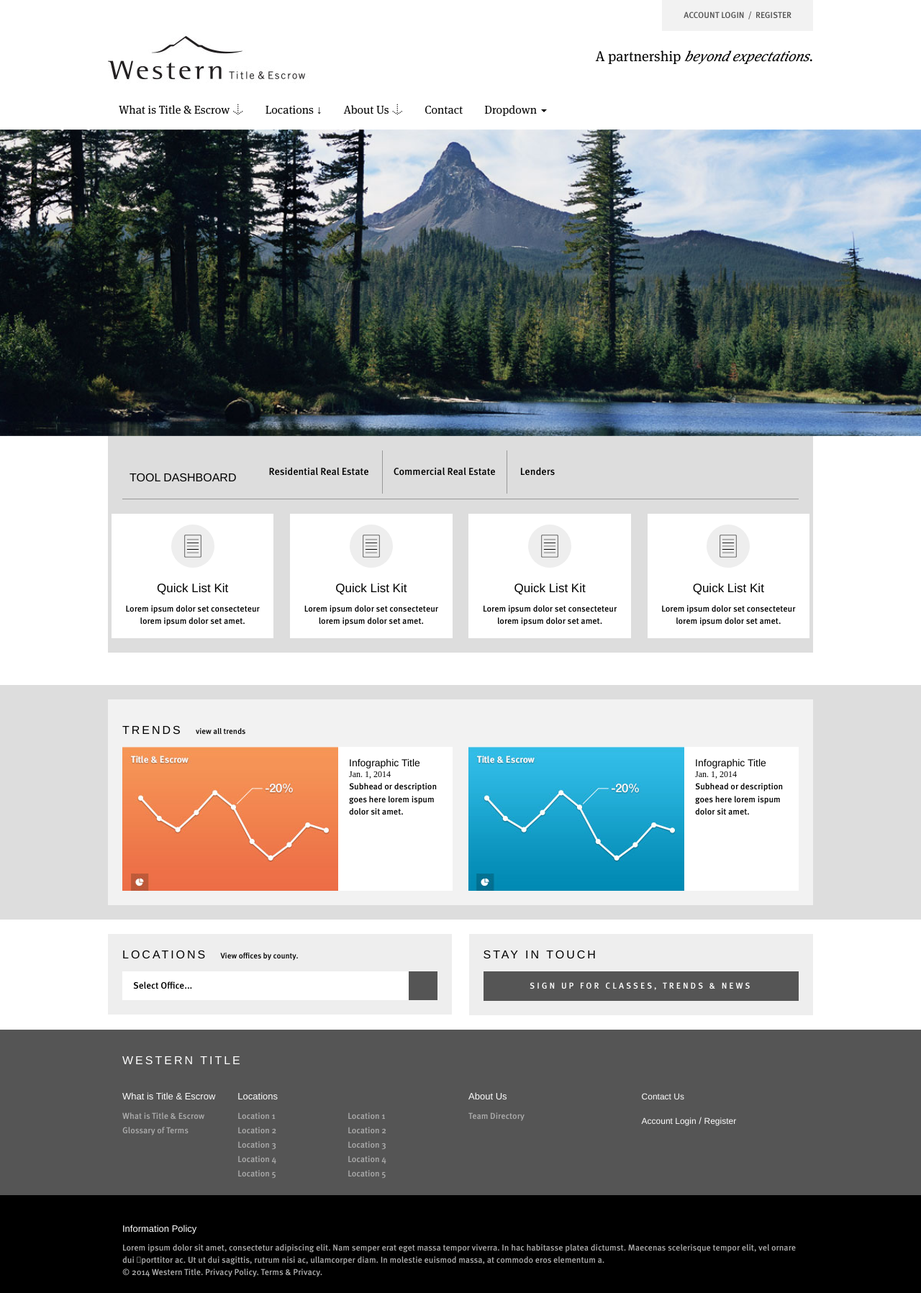
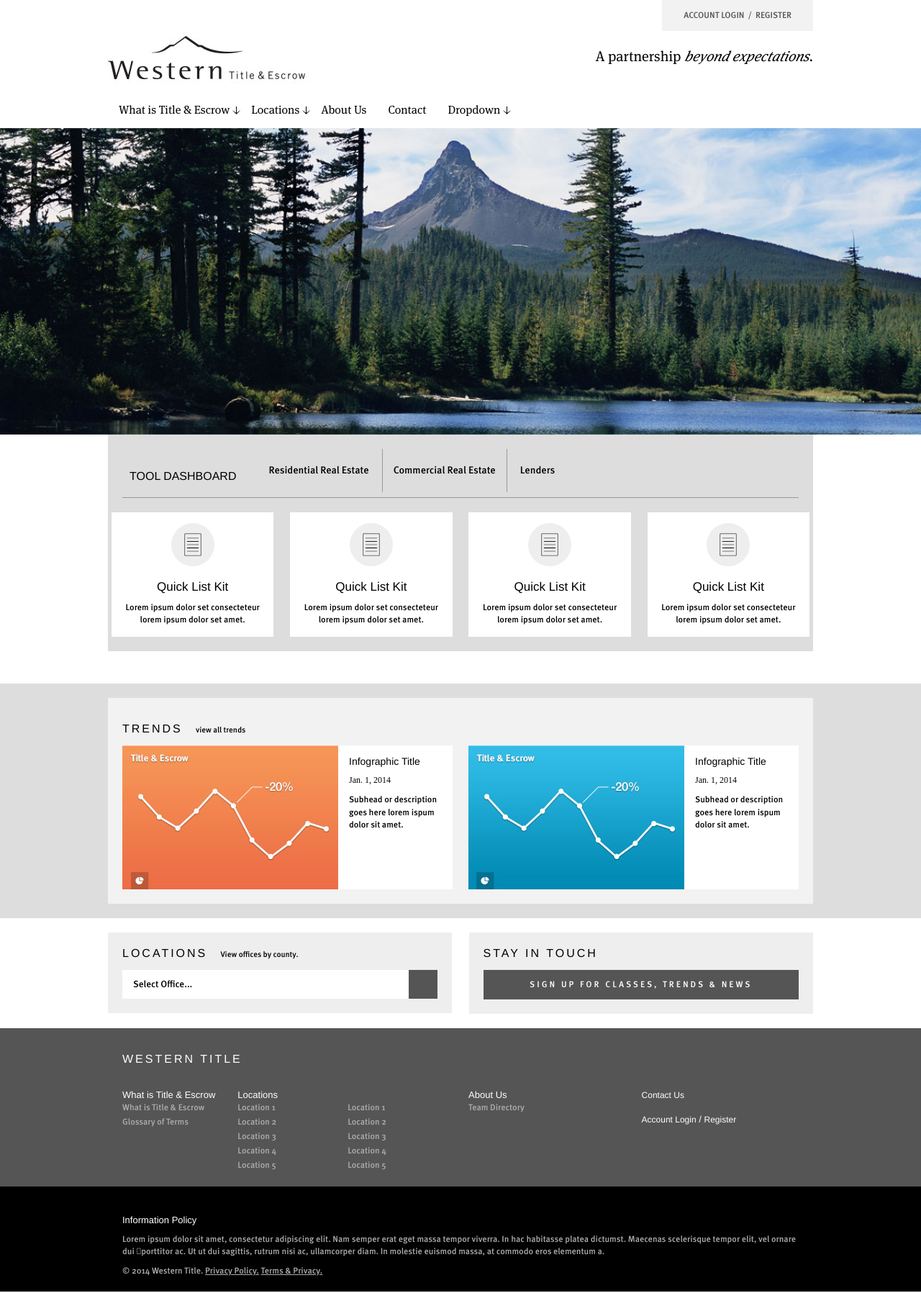
Before and after one commit to chadsorensen/Western-Title, a PHP site: page / in a window 1280 px wide. Shown: the whole page at 72% size. Run offline with PHP 8.4, Linux system fonts and the light colour scheme; some libraries are stand-ins or nearby versions; some web fonts are replaced.

Commit message:
updated modal logic, styled navigations

```diff
--- a/Build/css/main.css
+++ b/Build/css/main.css
@@ -171,6 +171,18 @@ a {
             color: #fff; }
           #header #main-navigation ul li a span {
             font-family: "HelveticaNeue-Light, Helvetica Neue Light, Helvetica Neue, Helvetica, Arial, Lucida Grande, sans-serif"; }
+      #header #main-navigation ul .dropdown .dropdown-toggle {
+        position: relative; }
+        #header #main-navigation ul .dropdown .dropdown-toggle:after {
+          content: "";
+          display: block;
+          position: absolute;
+          top: 50%;
+          right: 0;
+          margin-top: -4px;
+          width: 11px;
+          height: 13px;
+          background: url(../img/icon-arrow-down.png) no-repeat; }
       #header #main-navigation ul .dropdown:hover .dropdown-menu {
         display: block; }
       #header #main-navigation ul .dropdown .dropdown-menu {
@@ -291,6 +303,7 @@ a {
         #trends .content-container .trends-container .content p {
           font-size: 12px; }
           #trends .content-container .trends-container .content p.date {
+            margin: 10px 0;
             font-family: "MetaOT-NormalItalic"; }
 
 #locations {
@@ -446,6 +459,7 @@ a {
     text-transform: uppercase;
     letter-spacing: 3px; }
   #footer h3 {
+    margin-bottom: 0;
     font-size: 13px;
     color: #fff; }
     #footer h3 a {
@@ -459,7 +473,12 @@ a {
   #footer #legal {
     background: #000; }
     #footer #legal h3 {
+      margin-bottom: 10px;
       color: #fff; }
+    #footer #legal a {
+      text-decoration: underline; }
+    #footer #legal .copyright {
+      margin-top: 10px; }
 
 @media screen and (max-width: 950px) {
   .content-container {
--- a/css/main.scss
+++ b/css/main.scss
@@ -115,6 +115,21 @@ a {
         }
       }
       .dropdown {
+        .dropdown-toggle {
+          position: relative;
+          &:after {
+            content: "";
+            display: block;
+            position: absolute;
+            top: 50%;
+            right: 0;
+            margin-top: -4px;
+            @include size(11 13);
+            background: url(img/icon-arrow-down.png) no-repeat;
+          }
+
+        }
+
         &:hover {
           .dropdown-menu {
             display: block;
@@ -278,6 +293,7 @@ a {
         p {
           font-size: 12px;
           &.date {
+            margin: 10px 0;
             font-family: $metaItalic;
           }
         }
@@ -468,6 +484,7 @@ a {
   }
 
   h3 {
+    margin-bottom: 0;
     font-size: 13px;
     color: #fff;
     a {
@@ -487,8 +504,17 @@ a {
   #legal {
     background: #000;
     h3  {
+      margin-bottom: 10px;
       color: #fff;
     }
+    a {
+      text-decoration: underline;
+    }
+    .copyright {
+      margin-top: 10px;
+    }
+
+
 
   }
 }
--- a/header.php
+++ b/header.php
@@ -34,12 +34,12 @@
     </nav>
     <nav id="main-navigation">
       <ul class="">
-        <li class="active"><a href="#" class="first">What is Title &amp; Escrow &#8595;</a></li>
-        <li><a href="#about">Locations <span>&#8595;</span></a></li>
-        <li><a href="#contact">About Us &#8595;</a></li>
+        <li class="active dropdown"><a href="#" class="first dropdown-toggle">What is Title &amp; Escrow</a></li>
+        <li class="dropdown"><a href="#locations" class="dropdown-toggle">Locations</span></a></li>
+        <li><a href="#about">About Us</a></li>
         <li><a href="#contact">Contact</a></li>
         <li class="dropdown">
-          <a href="#" class="dropdown-toggle" data-toggle="dropdown">Dropdown <b class="caret"></b></a>
+          <a href="#" class="dropdown-toggle" data-toggle="dropdown">Dropdown</a>
           <ul class="dropdown-menu">
             <li><a href="#">Action</a></li>
             <li><a href="#">Another action</a></li>
```
Also changed, not shown: Build/header.php (+4 -4 lines), Build/js/main.js (+37 -0 lines), img/icon-arrow-down.png (added), 2 other files.
